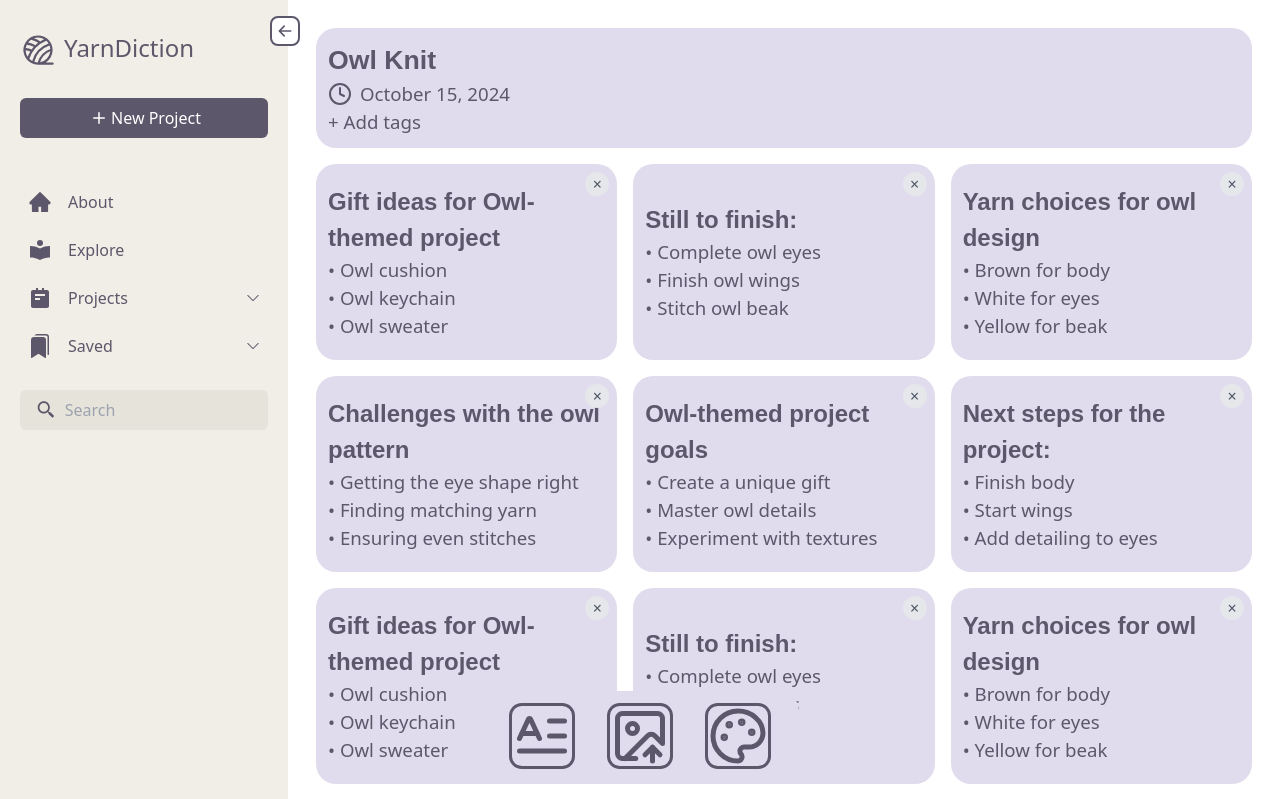
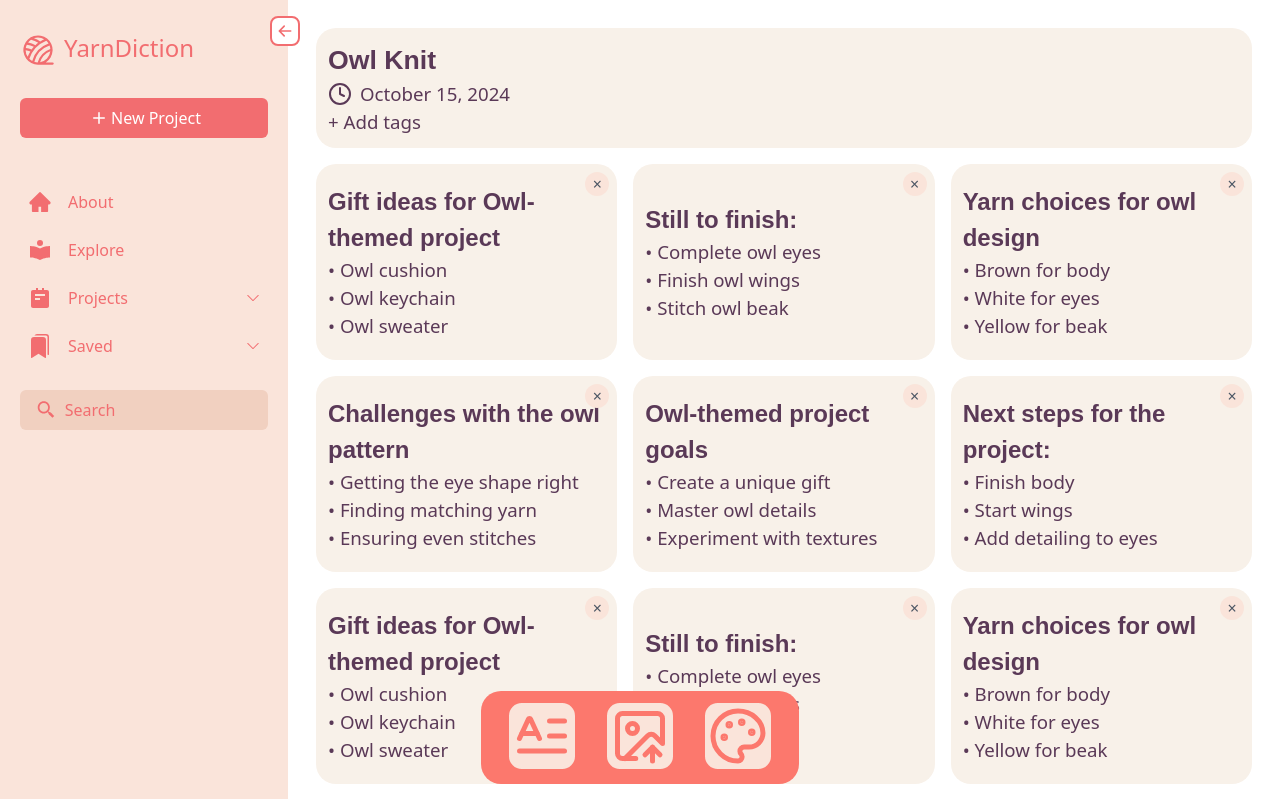
Before and after one commit to kyrdo/cis5120-a05, a React (Vite) app: page /owlpage in a window 1280 px wide. Shown: the top 799 px of the page. Built offline with nearby package versions, Linux system fonts and the light colour scheme.

Commit message:
changed colors

```diff
--- a/src/App.css
+++ b/src/App.css
@@ -3,29 +3,37 @@
 }
 .inspo-button {
     background-color: #E1DCED;
-    color: #5D576B;
+    color: #FC786D;
     border-radius: 0.8rem;
     cursor: pointer;
-    border: 3.5px solid #5D576B;
+    border: 3.5px solid #FEF1E4;
     margin: 0 1rem;
+}
+.inspo-button-2 {
+  background-color: #FAE4DA;
+  color: #FC786D;
+  border-radius: 0.8rem;
+  cursor: pointer;
+  border: 3.5px solid #FAE4DA;
+  margin: 0 1rem;
 }
 
 .header-1-text {
-    color: #5D576B;
+    color: #5A3957;
     font-size: 20pt;
     font-weight: bold;
     font-family: 'Noto Sans JP', sans-serif;
 
 }
 
-.header-2-text {   color: #5D576B;
+.header-2-text {   color:#5A3957/* #5D576B*/;
     font-size: 18pt;
     font-weight: bold;
     font-family: 'Noto Sans JP', sans-serif;
 }
 
 .info-text {
-    color: #5D576B;
+    color: #5A3957;
     font-size: 14pt;
 
 }
@@ -40,7 +48,7 @@
 }
 
 .inspo-block {
-    background-color: #E1DCED;
+    background-color:#f8f1e9 /*#f1e2f3 /*#E1DCED*/;
     border-radius: 15pt;
     margin-bottom: 16px;
     padding: 12px;
@@ -49,6 +57,18 @@
     display: flex;
     flex-direction: column;
     justify-content: center;
+}
+
+.inspo-block-2 {
+  background-color:#FC786D /*#f1e2f3 /*#E1DCED*/;
+  border-radius: 15pt;
+  margin-bottom: 16px;
+  padding: 12px;
+  width: "max-w-[296px]";
+  height: 100%;
+  display: flex;
+  flex-direction: column;
+  justify-content: center;
 }
 
 .delete-button {
@@ -60,15 +80,18 @@
     display: flex;
     align-items: center;
     justify-content: center;
-    background-color: rgb(229, 231, 235);
+    background-color: #FAE4DA;/*rgb(229, 231, 235)*/;
     border-radius: 9999px;
     z-index: 10;
 }
 
 .delete-button:hover {
-    background-color: rgb(209, 213, 219);
+    background-color:#F1D0C0; /*rgb(209, 213, 219);*/
 }
 
+.no-scrollbar::-webkit-scrollbar {
+  display: none;
+}
 
 .main {
   flex-grow: 1;
--- a/src/App.tsx
+++ b/src/App.tsx
@@ -15,7 +15,7 @@ function App() {
   <div className="fixed">
     <Sidebar open={isOpen} setOpen={setIsOpen}/>
   </div>
-  <div className="mb-40">
+  <div className="pb-40">
     <main className={`transition-all duration-300 ${isOpen ? "ml-72" : "ml-20"}`}>
         <Routes>
           <Route path="/" element={<HomePage />} />
--- a/src/components/DictionaryPage.tsx
+++ b/src/components/DictionaryPage.tsx
@@ -70,11 +70,11 @@ function DictionaryPage() {
     return (
         <div className="p-7">
             <div className="sticky top-0 bg-white z-30 py-2">
-                <div className="flex items-center overflow-x-auto whitespace-nowrap gap-10 border-b border-light-purple text-dark-purple mb-8">
+                <div className="flex items-center overflow-x-auto whitespace-nowrap no-scrollbar gap-10 border-b border-gray text-almost-black mb-8">
                     {categories.map((item) => (
                         <div className={`py-2
                         ${item.title === currentActive.title ?
-                        "border-b border-dark-purple font-semibold" : "font-regular"}
+                        "border-b border-almost-black font-semibold" : "font-regular"}
                         `}>
                             <button onClick={() => setCurrentActive(item)}>{item.title}</button>
 
--- a/src/components/FollowingList.tsx
+++ b/src/components/FollowingList.tsx
@@ -5,56 +5,56 @@ function FollowingList() {
         {
             title: "How to do the Magic Circle",
             author: "Sandra Smith",
-            postImg: "Img",
+            postImg: "src/mock_pages/owl_media/owl_2.jpg",
             date: "November 2, 2024",
             desc: "In order to create a magic circle, you could have two straight lines of yarn. You want to take your hook. And place it underneath... "
         },
         {
             title: "10 Amigurumis to Make",
             author: "Sandra Smith",
-            postImg: "Img",
+            postImg: "src/mock_pages/owl_media/owl_2.jpg",
             date: "November 2, 2024",
             desc: "In order to create a magic circle... "
         },
         {
             title: "I Made a Temperature Blanket!",
             author: "Sandra Smith",
-            postImg: "Img",
+            postImg: "src/mock_pages/owl_media/owl_2.jpg",
             date: "November 2, 2024",
             desc: "In order to create a magic circle... "
         },
         {
             title: "I Made a Temperature Blanket!",
             author: "Sandra Smith",
-            postImg: "Img",
+            postImg: "src/mock_pages/owl_media/owl_2.jpg",
             date: "November 2, 2024",
             desc: "In order to create a magic circle... "
         },
         {
             title: "I Made a Temperature Blanket!",
             author: "Sandra Smith",
-            postImg: "Img",
+            postImg: "src/mock_pages/owl_media/owl_2.jpg",
             date: "November 2, 2024",
             desc: "In order to create a magic circle... "
         },
         {
             title: "I Made a Temperature Blanket!",
             author: "Sandra Smith",
-            postImg: "Img",
+            postImg: "src/assets/image-tile.png",
             date: "November 2, 2024",
             desc: "In order to create a magic circle... "
         },
         {
             title: "I Made a Temperature Blanket!",
             author: "Sandra Smith",
-            postImg: "Img",
+            postImg: "src/assets/image-tile.png",
             date: "November 2, 2024",
             desc: "In order to create a magic circle... "
         },
         {
             title: "I Made a Temperature Blanket!",
             author: "Sandra Smith",
-            postImg: "Img",
+            postImg: "src/assets/image-tile.png",
             date: "November 2, 2024",
             desc: "In order to create a magic circle, you could have two straight lines of yarn. You want to take your hook. And place it underneath... "
         },
--- a/src/components/PostCard.tsx
+++ b/src/components/PostCard.tsx
@@ -1,3 +1,4 @@
+import { useState } from 'react'
 import { BsBookmark, BsBookmarkFill} from "react-icons/bs"
 
 type Post = {
@@ -20,16 +21,16 @@ const PostCard: React.FC<PostCardProps> = ({ post, key }) => {
 
             <div className="relative flex flex-col p-4">
                 <div className="flex-[1] mb-2 z-10 ">
-                    <img src="src/assets/image-tile.png" alt="postImg" className="border-2 rounded-lg w-full h-auto" />
+                    <img src={post.postImg} alt="postImg" className="border-2 rounded-lg w-full h-auto" />
                 </div>
-                <div className="flex flex-row w-full justify-between pb-2 font-semibold text-dark-purple capitalize group-hover:text-white z-20">
+                <div className="flex flex-row w-full justify-between pb-2 font-semibold text-almost-black capitalize group-hover:text-white z-20">
                     <p>{post.author}</p>
                     <BsBookmark className="text-xl"/>
                 </div>
-                <h2 className="text-xl group-hover:text-white z-20 font-bold text-dark-purple line-clamp-2 leading-6 capitalize py-2 hover:text-white">
+                <h2 className="text-xl group-hover:text-white z-20 font-bold text-almost-black line-clamp-2 leading-6 capitalize py-2 hover:text-white">
                     {post.title}
                 </h2>
-                <div className="text-dark-purple line-clamp-2 leading-5 group-hover:text-white z-20">
+                <div className="text-custom-gray line-clamp-2 leading-5 group-hover:text-white z-20">
                     {post.desc}
                 </div>
             </div>
--- a/src/components/Sidebar.tsx
+++ b/src/components/Sidebar.tsx
@@ -165,7 +165,7 @@ function Sidebar({ open, setOpen } :
           <input
             type={"search"}
             placeholder="Search"
-            className= {`bg-transparent text-dark-purple placeholder-gray text-base w-full
+            className= {`bg-transparent text-dark-purple placeholder-dark-purple text-base w-full
             focus:outline-none ${!open && "hidden"}`}
           />
         </div>
--- a/src/components/UploadBlock.tsx
+++ b/src/components/UploadBlock.tsx
@@ -31,7 +31,7 @@ const UploadBlock = ({ addComponent }): JSX.Element => {
 
   return (
 
-      <div className="inspo-block" style={{
+      <div className="inspo-block-2" style={{
           position: "fixed",
           bottom: 0,
           left: "50%",
@@ -41,9 +41,9 @@ const UploadBlock = ({ addComponent }): JSX.Element => {
           height: "auto",
           display: "block",
       }}>
-          <button className="inspo-button" onClick={() => handleButtonClick('Text')}><LetterText size={iconSize}/></button>
-          <button className="inspo-button" onClick={() => handleButtonClick('Image')}><ImageUp size={iconSize}/></button>
-          <button className="inspo-button" onClick={() => handleButtonClick('Palette')}><Palette size={iconSize}/></button>
+          <button className="inspo-button-2" onClick={() => handleButtonClick('Text')}><LetterText size={iconSize}/></button>
+          <button className="inspo-button-2" onClick={() => handleButtonClick('Image')}><ImageUp size={iconSize}/></button>
+          <button className="inspo-button-2" onClick={() => handleButtonClick('Palette')}><Palette size={iconSize}/></button>
       </div>
 
   );
--- a/src/css/AddColor.css
+++ b/src/css/AddColor.css
@@ -1,9 +1,9 @@
 .color-button {
-  background-color: #5D576B;
+  background-color: #644e7e;
   color: #E1DCED;
   border-radius: 0.8rem;
   cursor: pointer;
-  border: 3.5px solid #5D576B;
+  border: 3.5px solid #644e7e;
   margin: 1rem 1rem;
   font-size: 20pt;
   padding: 0 0.5rem;
--- a/tailwind.config.js
+++ b/tailwind.config.js
@@ -11,11 +11,13 @@ export default {
   theme: {
     extend: {
       colors: {
-        'dark-purple': '#5D576B',
-        'light-purple': '#C5C0D0',
-        'beige': "#F0EEE6",
-        'hover-beige': '#E6E3DA',
-        'light-white': 'rgba(255, 255, 255, 0.5)'
+        'dark-purple': '#F26D70', //'#5D576B',
+        'light-purple': '#F0ABAF', //'#C5C0D0',
+        'beige': '#FAE4DA', //'#FEF1E4', //"#F0EEE6",
+        'hover-beige': '#F1D0C0', //'#E6E3DA',
+        'light-white': 'rgba(255, 255, 255, 0.5)',
+        'almost-black': '#5A3957',
+        'custom-gray': '#B7ACAC'
       }
     },
   },
```
